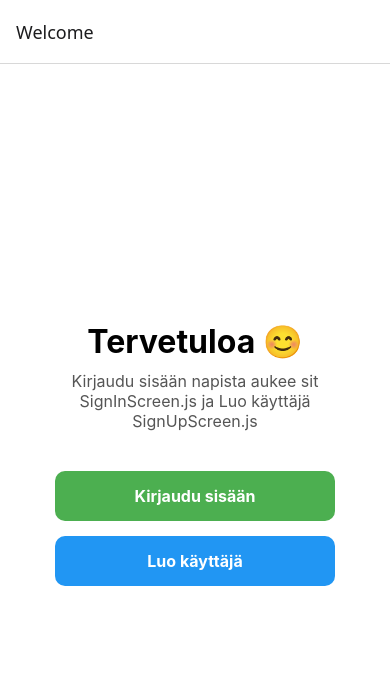
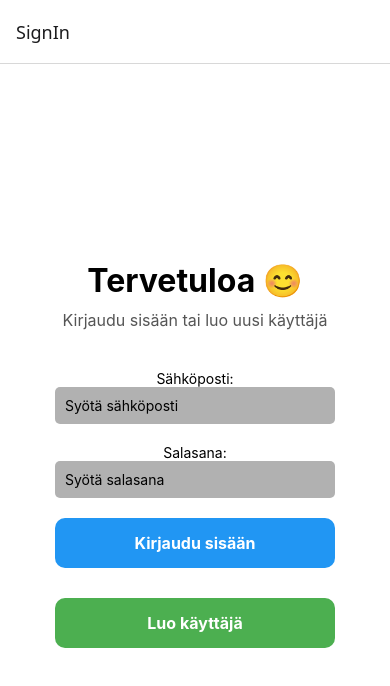
Before and after one commit to KamuFinder/KamuFinderApp, a React Native app: screen /Home in a window 390 px wide. Shown: the top 686 px of the page. Built offline with nearby package versions, Linux system fonts and the light colour scheme; no server answers.

Commit message:
Deleted WelcomeScreen related stuff

```diff
--- a/src/navigation/Navigation.js
+++ b/src/navigation/Navigation.js
@@ -1,7 +1,6 @@
 import React from "react";
 import { createNativeStackNavigator } from "@react-navigation/native-stack";
 import { NavigationContainer } from "@react-navigation/native";
-import WelcomeScreen from "../screens/WelcomeScreen";
 import SignInScreen from "../screens/SignInScreen";
 import SignUpScreen from "../screens/SignUpScreen";
 import HomeScreen from "../screens/HomeScreen.js";
@@ -11,7 +10,6 @@ import { useUser } from "../context/UserContext";
 const Stack = createNativeStackNavigator();
 
 export default function AppNavigator() {
-
   const user = useUser();
 
   return (
@@ -24,7 +22,7 @@ export default function AppNavigator() {
           </>
         ) : (
           <>
-            <Stack.Screen name="Welcome" component={WelcomeScreen} />
+            {/* 🔥 SignIn nyt aloitusruutu */}
             <Stack.Screen name="SignIn" component={SignInScreen} />
             <Stack.Screen name="SignUp" component={SignUpScreen} />
           </>
--- a/src/screens/HomeScreen.js
+++ b/src/screens/HomeScreen.js
@@ -4,7 +4,7 @@ import { useUser } from "../context/UserContext.js";
 import { CommonActions, useNavigation } from '@react-navigation/native';
 import { firestore, USERS, doc, getDoc } from "../firebase/config";
 import { auth, signOut } from "../firebase/config";
-import styles from "../styles/Welcome.js";
+import styles from "../styles/SignIn_And_Up.js";
 
 
 export default function HomeScreen() {
--- a/src/screens/ProfileScreen.js
+++ b/src/screens/ProfileScreen.js
@@ -1,7 +1,7 @@
 import React, { useEffect, useState} from "react";
 import { CommonActions, useNavigation } from '@react-navigation/native';
 import { View, Text, TouchableOpacity, TextInput, Alert } from "react-native";
-import styles from "../styles/Welcome.js";
+import styles from "../styles/SignIn_And_Up.js";
 
 
 export default function ProfileScreen() {
--- a/src/screens/SignInScreen.js
+++ b/src/screens/SignInScreen.js
@@ -1,43 +1,49 @@
 import React, { useState } from "react";
 import { View, Text, TouchableOpacity, TextInput, Alert } from "react-native";
-import { CommonActions, useNavigation } from '@react-navigation/native';
-import { getAuth, signInWithEmailAndPassword} from '../firebase/config.js'
+import { useNavigation } from '@react-navigation/native';
+import { getAuth, signInWithEmailAndPassword } from '../firebase/config.js';
 import styles from "../styles/SignIn_And_Up.js";
 
+export default function SignInScreen({ setLogged }) {
+  const navigation = useNavigation();
 
-
-export default function SignInScreen({setLogged}) {
-  const navigation = useNavigation()
-  const [email, setEmail] = useState('')
-  const [password, setPassword] = useState('')
+  const [email, setEmail] = useState('');
+  const [password, setPassword] = useState('');
 
   const handleSignIn = () => {
-    const auth = getAuth()
+    const auth = getAuth();
 
     signInWithEmailAndPassword(auth, email, password)
       .then((userCredentials) => {
-      }).catch((error) => {
+        // Halutessasi voit päivittää login staten
+        // setLogged(true);
+      })
+      .catch((error) => {
         Alert.alert("Virhe", "Sähköposti tai salasana on väärin");
-        console.log(error)
+        console.log(error);
       });
   };
 
-
   return (
     <View style={styles.container}>
-      <Text style={styles.title}>Tämä on Kirjautumissivu</Text>
 
+      {/* 🔹 Welcome-osa */}
+      <Text style={styles.title}>Tervetuloa 😊</Text>
+
+      <Text style={styles.subtitle}>
+        Kirjaudu sisään tai luo uusi käyttäjä
+      </Text>
+
+      {/* 🔹 Sign in form */}
       <Text style={styles.label}>Sähköposti:</Text>
       <TextInput
         style={styles.input}
         placeholder="Syötä sähköposti"
         value={email}
-        autoCapitalize='none'
+        autoCapitalize="none"
         autoCorrect={false}
-        numberOfLines={1}
         onChangeText={setEmail}
-        keyboardType='email-address'
-
+        keyboardType="email-address"
       />
 
       <Text style={styles.label}>Salasana:</Text>
@@ -46,9 +52,8 @@ export default function SignInScreen({setLogged}) {
         placeholder="Syötä salasana"
         secureTextEntry={true}
         value={password}
-        numberOfLines={1}
         onChangeText={setPassword}
-        autoCapitalize='none'
+        autoCapitalize="none"
         autoCorrect={false}
       />
 
@@ -56,9 +61,12 @@ export default function SignInScreen({setLogged}) {
         <Text style={styles.buttonText}>Kirjaudu sisään</Text>
       </TouchableOpacity>
 
-
-      <TouchableOpacity onPress={() => navigation.navigate("Welcome")}>
-        <Text style={styles.link}>Takaisin etusivulle</Text>
+      {/* 🔹 Sign up nappi */}
+      <TouchableOpacity
+        style={styles.signupButton}
+        onPress={() => navigation.navigate("SignUp")}
+      >
+        <Text style={styles.buttonText}>Luo käyttäjä</Text>
       </TouchableOpacity>
 
     </View>
--- a/src/screens/SignUpScreen.js
+++ b/src/screens/SignUpScreen.js
@@ -187,10 +187,6 @@ export default function SignUpScreen() {
       </TouchableOpacity>
 
 
-
-      <TouchableOpacity onPress={() => navigation.navigate("Welcome")}>
-        <Text style={styles.link}>Takaisin etusivulle</Text>
-      </TouchableOpacity>
     </View>
   );
 }
--- a/src/screens/WelcomeScreen.js
+++ /dev/null
@@ -1,29 +0,0 @@
-import React from "react";
-import { View, Text, TouchableOpacity } from "react-native";
-import styles from "../styles/Welcome.js";
-
-export default function HomeScreen({ navigation }) {
-  return (
-    <View style={styles.container}>
-      <Text style={styles.title}>Tervetuloa 😊</Text>
-
-      <Text style={styles.subtitle}>
-        Kirjaudu sisään napista aukee sit SignInScreen.js ja Luo käyttäjä SignUpScreen.js
-      </Text>
-
-      <TouchableOpacity
-        style={styles.loginButton}
-        onPress={() => navigation.navigate("SignIn")}
-      >
-        <Text style={styles.buttonText}>Kirjaudu sisään</Text>
-      </TouchableOpacity>
-
-      <TouchableOpacity
-        style={styles.signupButton}
-        onPress={() => navigation.navigate("SignUp")}
-      >
-        <Text style={styles.buttonText}>Luo käyttäjä</Text>
-      </TouchableOpacity>
-    </View>
-  );
-}
--- a/src/styles/SignIn_And_Up.js
+++ b/src/styles/SignIn_And_Up.js
@@ -5,29 +5,57 @@ export default StyleSheet.create({
     flex: 1,
     justifyContent: "center",
     alignItems: "center",
+    padding: 20,
+    backgroundColor: "#fff",
   },
+  // 🔹 Titles
   title: {
-    fontSize: 24,
-    marginBottom: 30,
+    fontSize: 32, // Welcome tyylin fontti
+    fontWeight: "bold",
+    marginBottom: 10,
+    textAlign: "center",
   },
+  subtitle: {
+    fontSize: 16,
+    textAlign: "center",
+    marginBottom: 40,
+    color: "#555",
+  },
+
+  // 🔹 Inputit
+  input: {
+    backgroundColor: "#b1b1b1",
+    padding: 10,
+    borderRadius: 5,
+    marginBottom: 20,
+    width: "80%",
+  },
+
+  // 🔹 Nappityylit
   button: {
-    backgroundColor: "#2196F3",
+    backgroundColor: "#2196F3", // Kirjaudu sisään
     padding: 15,
     borderRadius: 10,
     marginBottom: 20,
+    width: "80%",
+    alignItems: "center",
   },
+  signupButton: {
+    backgroundColor: "#4CAF50", // Luo käyttäjä nappi, sama kuin WelcomeScreenin väri
+    padding: 15,
+    borderRadius: 10,
+    marginTop: 10,
+    width: "80%",
+    alignItems: "center",
+  },
+
+  // 🔹 Tekstit
   buttonText: {
-    color: "white",
+    color: "#fff",
+    fontSize: 16,
     fontWeight: "bold",
   },
   link: {
     color: "blue",
   },
-  input: {
-    backgroundColor: "#b1b1b1",
-    padding: 10,
-    borderRadius: 5,
-    marginBottom: 20,
-
-  },
 });
--- a/src/styles/Welcome.js
+++ /dev/null
@@ -1,42 +0,0 @@
-import { StyleSheet } from "react-native";
-
-export default StyleSheet.create({
-  container: {
-    flex: 1,
-    justifyContent: "center",
-    alignItems: "center",
-    padding: 20,
-    backgroundColor: "#fff",
-  },
-  title: {
-    fontSize: 32,
-    fontWeight: "bold",
-    marginBottom: 10,
-  },
-  subtitle: {
-    fontSize: 16,
-    textAlign: "center",
-    marginBottom: 40,
-    color: "#555",
-  },
-  loginButton: {
-    width: "80%",
-    padding: 15,
-    backgroundColor: "#4CAF50",
-    borderRadius: 10,
-    alignItems: "center",
-    marginBottom: 15,
-  },
-  signupButton: {
-    width: "80%",
-    padding: 15,
-    backgroundColor: "#2196F3",
-    borderRadius: 10,
-    alignItems: "center",
-  },
-  buttonText: {
-    color: "#fff",
-    fontSize: 16,
-    fontWeight: "bold",
-  },
-});
```
